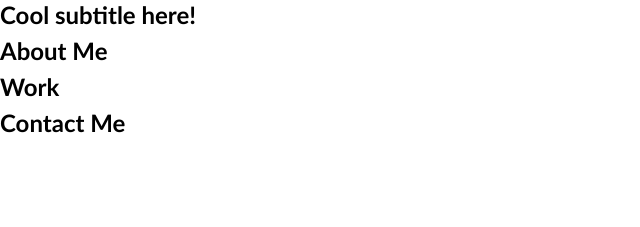
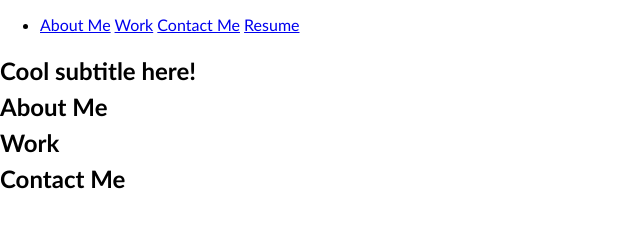
Before and after one commit to deeps106/portfolio, a plain HTML site: page index.html in a window 1280 px wide. Shown: the part 51-278 px from the top of the page, without its empty margins (0-640 px from the left). Drawn offline with Linux system fonts and the light colour scheme; files that its build step writes are made by us from their sources.

Commit message:
added hyperlinks to menu items

```diff
--- a/index.html
+++ b/index.html
@@ -14,6 +14,14 @@
   <header>
     <h1>Lernantino</h1>
     <nav>
+      <ul>
+        <li>
+          <a href="#about">About Me</a>
+          <a href="#work">Work</a>
+          <a href="#ontact">Contact Me</a>
+          <a href="#resume">Resume</a>
+        </li>
+      </ul>
     </nav>
   </header>
 
```
